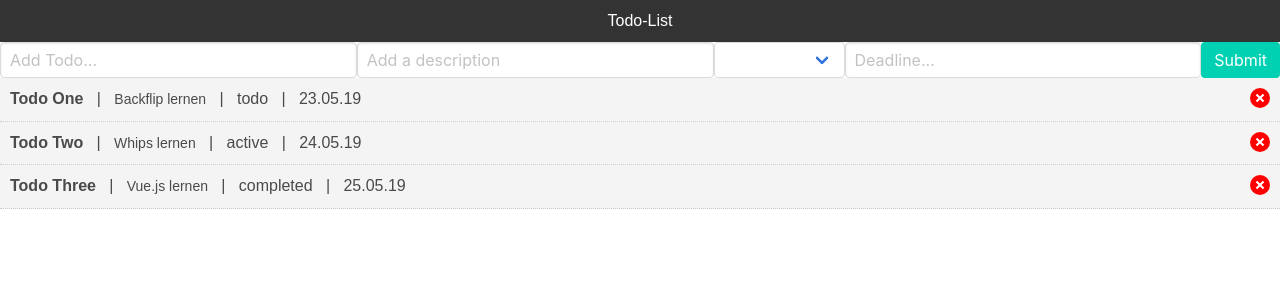
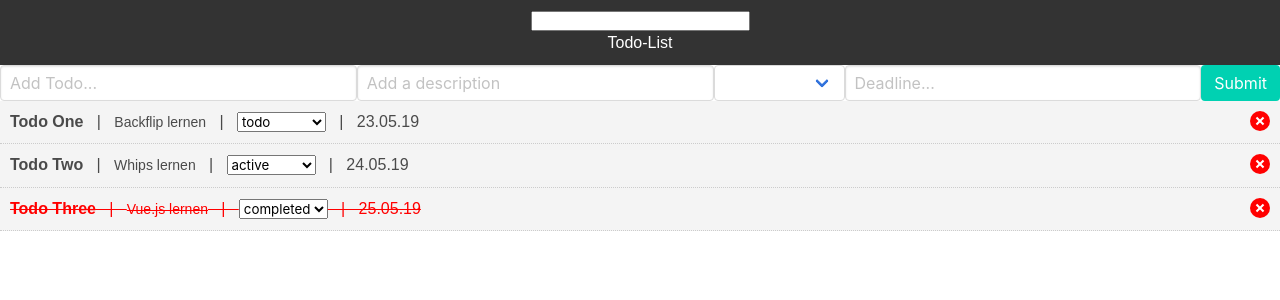
Before and after one commit to nolliebigspin/todo-app, a Vue app: page / in a window 1280 px wide. Shown: the top 300 px of the page. Built offline with nearby package versions, Linux system fonts and the light colour scheme.

Commit message:
do stuff

```diff
--- a/src/App.vue
+++ b/src/App.vue
@@ -1,8 +1,8 @@
 <template>
   <div id="app">
-    <Header/>
-    <AddTodo v-on:add-todo="addTodo"/>
-    <Todos v-bind:todos="todos" v-on:del-todo="deleteTodo"/>
+    <Header @filterChange="onFilterChange"/>
+    <AddTodo @add-todo="addTodo"/>
+    <Todos v-bind:todos="filteredTodos" @del-todo="deleteTodo"/>
   </div>
 </template>
 
@@ -10,7 +10,6 @@
 import Header from "./components/layout/Header";
 import Todos from "./components/Todos";
 import AddTodo from "./components/AddTodo";
-import { PassThrough } from "stream";
 
 export default {
   name: "app",
@@ -21,6 +20,7 @@ export default {
   },
   data() {
     return {
+      filter: "",
       todos: [
         {
           id: 1,
@@ -46,12 +46,32 @@ export default {
       ]
     };
   },
+  computed: {
+    filteredTodos() {
+      if (this.filter.length == 0) {
+        return this.todos;
+      } else {
+        return this.todos.filter(
+          todo =>
+            todo.title.toLowerCase().includes(this.filter.toLowerCase()) ||
+            todo.description
+              .toLowerCase()
+              .includes(this.filter.toLowerCase()) ||
+            todo.status.toLowerCase().includes(this.filter.toLowerCase()) ||
+            todo.deadline.toLowerCase().includes(this.filter.toLowerCase())
+        );
+      }
+    }
+  },
   methods: {
     deleteTodo(id) {
       this.todos = this.todos.filter(todo => todo.id !== id);
     },
     addTodo(newTodo) {
       this.todos = [...this.todos, newTodo];
+    },
+    onFilterChange(data) {
+      this.filter = data;
     }
   }
 };
--- a/src/components/AddTodo.vue
+++ b/src/components/AddTodo.vue
@@ -31,21 +31,18 @@ export default {
   },
   methods: {
     addTodo(e) {
+      // cancel form submission
       e.preventDefault();
-      const newTodo = {
-        id: uuid.v4(),
-        title: this.title,
-        description: this.description,
-        status: this.status,
-        deadline: this.deadline
-      };
+
       // Send to parent
-      if (newTodo.title.length > 0) {
-        this.$emit("add-todo", newTodo);
-        this.title = "";
-        this.description = "";
-        this.status = "";
-        this.deadline = "";
+      if (this.title.length > 0) {
+        this.$emit("add-todo", {
+          id: uuid.v4(),
+          title: this.title,
+          description: this.description,
+          status: this.status,
+          deadline: this.deadline
+        });
       } else {
         alert("Todo Title can't be empty!");
       }
--- a/src/components/TodoItem.vue
+++ b/src/components/TodoItem.vue
@@ -1,33 +1,44 @@
 <template>
-  <div class="todo-item" v-bind:class="{'is-complete':todo.completed}">
-    <p>
+  <div class="todo-item" v-bind:class="{ 'is-complete' : status === 'completed' }">
     <b>{{ todo.title }}</b>
     &nbsp; | &nbsp;
     <small>{{ todo.description }}</small>
     &nbsp; | &nbsp;
-      {{ todo.status }}
+    <select v-model="status">
+      <option v-for="opt in this.options" :key="opt">{{ opt }}</option>
+    </select>
     &nbsp; | &nbsp;
     {{ todo.deadline }}
-      <a
-        class="delete"
-        @click="$emit('del-todo', todo.id)"
-      ></a>
-    </p>
+    <a class="delete" @click="$emit('del-todo', todo.id)"></a>
   </div>
 </template>
 
 <script>
 export default {
   name: "TodoItem",
-  props: ["todo"]
+  props: ["todo"],
+  data() {
+    return {
+      options: ["todo", "active", "completed"],
+      title: this.todo.title,
+      status: this.todo.status,
+      description: this.todo.description,
+      deadline: this.todo.deadline
+    };
+  }
 };
 </script>
 
-<style scoped>
+<style lang="scss" scoped>
 .todo-item {
   background: #f4f4f4;
   padding: 10px;
   border-bottom: 1px #ccc dotted;
+
+  &.is-complete {
+    text-decoration: line-through;
+    color: #f00;
+  }
 }
 
 .delete {
--- a/src/components/Todos.vue
+++ b/src/components/Todos.vue
@@ -1,8 +1,11 @@
 <template>
   <div>
-    <div v-bind:key="todo.id" v-for="todo in todos">
-      <TodoItem v-bind:todo="todo" v-on:del-todo="$emit('del-todo', todo.id)"/>
-    </div>
+    <TodoItem
+      v-bind:todo="todo"
+      v-bind:key="todo.id"
+      v-for="todo in todos"
+      v-on:del-todo="$emit('del-todo', todo.id)"
+    />
   </div>
 </template>
 
--- a/src/components/layout/Header.vue
+++ b/src/components/layout/Header.vue
@@ -1,25 +1,40 @@
 <template>
-  <header class="header">
+  <header class="header" v-bind:class="{ 'is-filtering' : filter.length > 0 }">
+    <input type="text" v-model="filter" @input="onFilterChange">
     <h1>Todo-List</h1>
   </header>
 </template>
 
 <script>
 export default {
-  name: "Header"
+  name: "Header",
+  data() {
+    return {
+      filter: ""
+    };
+  },
+  methods: {
+    onFilterChange() {
+      this.$emit("filterChange", this.filter);
+    }
+  }
 };
 </script>
 
-<style scoped>
+<style lang="scss" scoped>
 .header {
   background: #333;
   color: #fff;
   text-align: center;
   padding: 10px;
-}
 
-.header a {
-  color: #fff;
-  padding-right: 5px;
+  &.is-filtering {
+    background: #6aa51c;
+  }
+
+  > a {
+    color: #fff;
+    padding-right: 5px;
+  }
 }
 </style>
```
Lines whose indentation alone changed are shown as unchanged.
